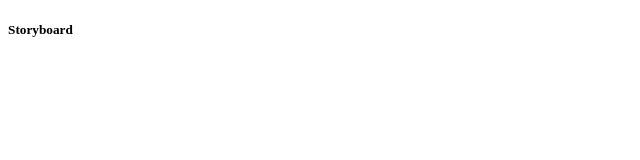
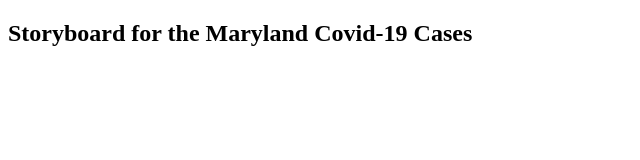
Before and after one commit to blazegeo/Maryland-Covid-19, a plain HTML site: page index.html in a window 1280 px wide. Shown: the whole page, without its empty margins (0-640 px from the left). Drawn offline with Linux system fonts and the light colour scheme.

Commit message:
Update index.html

```diff
--- a/index.html
+++ b/index.html
@@ -7,7 +7,7 @@
       Maryland Covid-19
     </title>
     <body>
-      <h5> Storyboard </h5>
+      <h2> Storyboard for the Maryland Covid-19 Cases </h2>
       <div class='tableauPlaceholder' id='viz1682259242660' style='position: relative'>
         <noscript>
         <a href='#'>
```
